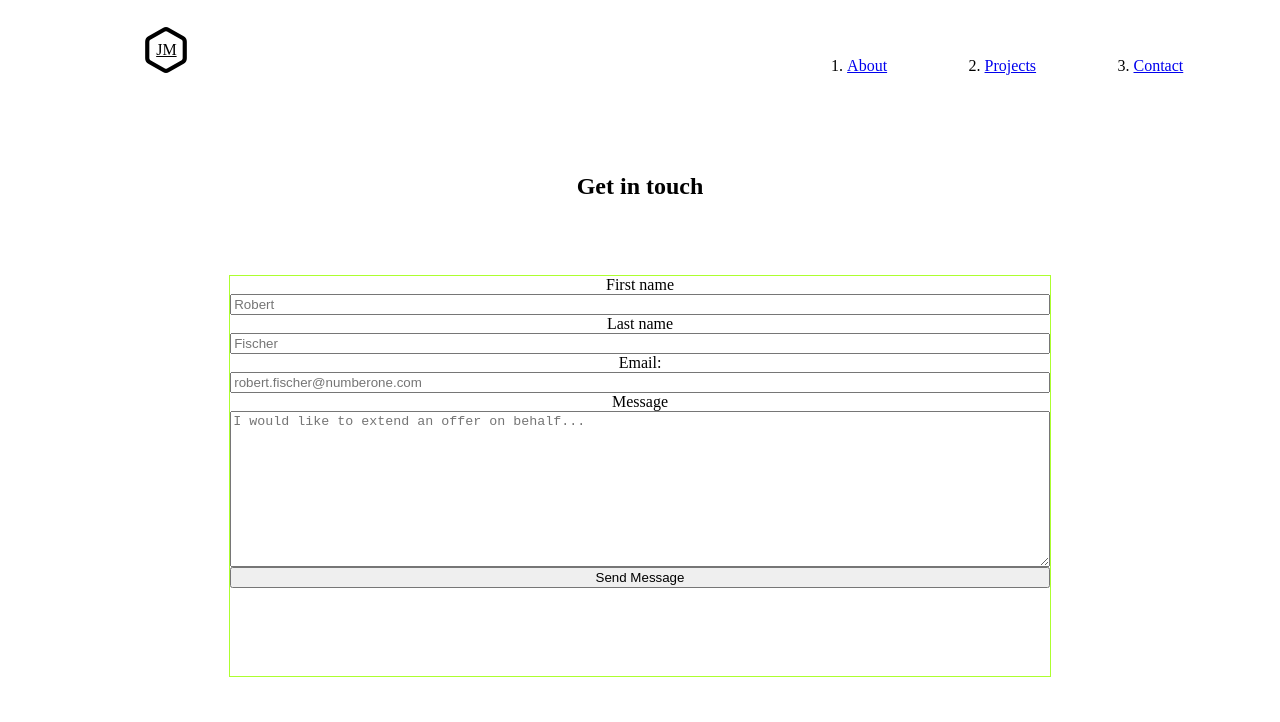
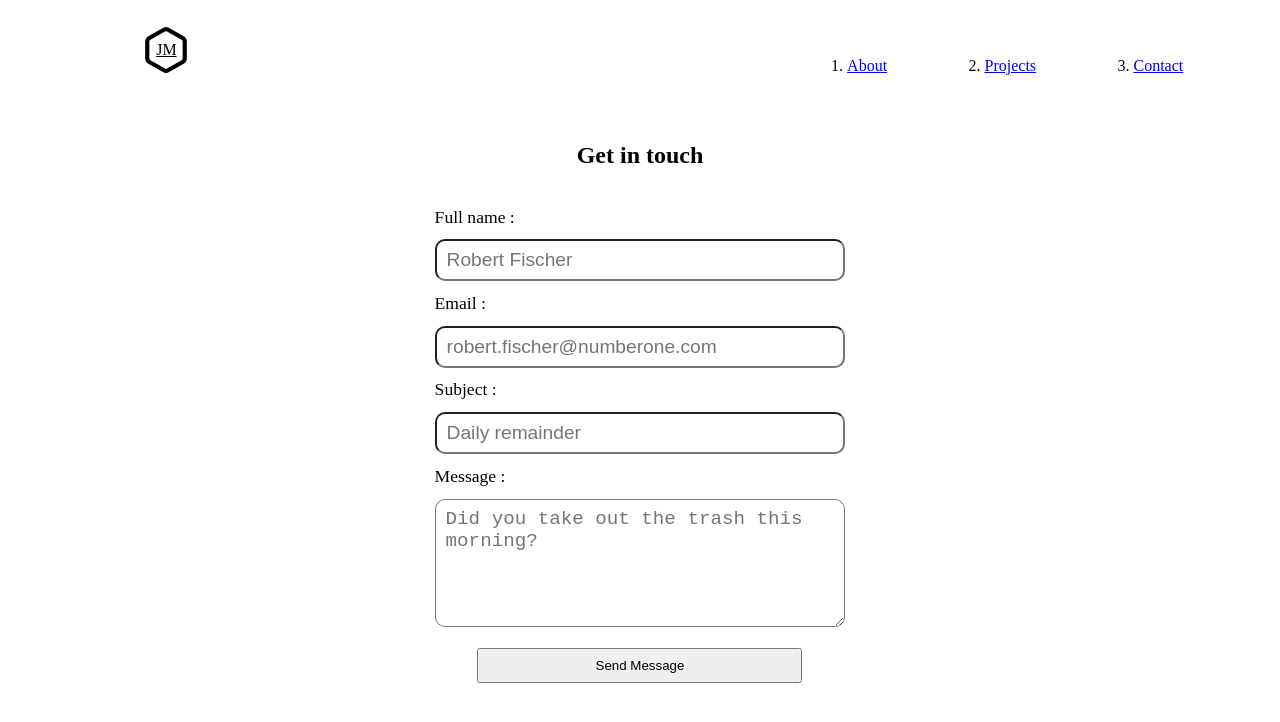
Before and after one commit to Josep2410/portfolio, a React (Vite) app: page /contact in a window 1280 px wide. Shown: the top 722 px of the page. Built offline with nearby package versions, Linux system fonts and the light colour scheme; the HTML template or start-up script is replaced by a standard one.

Commit message:
Contact page completed

```diff
--- a/src/routes/Contact.jsx
+++ b/src/routes/Contact.jsx
@@ -1,22 +1,71 @@
-import React from 'react'
-import { Form } from 'react-router-dom'
+import React , {useState } from 'react'
 import "../styles/Contact.css"
+import emailjs from 'emailjs-com'
 
 export default function Contact() {
+
+  const [formData , setFormData] = useState({from_FullName : "" , reply_to_email : "" , subject : "", message : ""})
+
+  const handleChange = (e) => {
+    const {name , value} = e.target
+    setFormData(prev => ({...prev , [name] : value}))
+  }
+
+  const handleSubmit = async (e) => {
+    e.preventDefault();
+    setFormData({from_FullName : "" , reply_to_email : "" , subject : "", message : ""})
+    try{
+      const response = emailjs.sendForm( "service_5g74ohl", "portfolio_form" , e.target , "C865dYJwizaxcQPPT")
+      console.log('Email sent successfully')
+    }catch(err){
+      console.log(err)
+    }
+
+  }
+
+
   return (
     <section className='form-section'>
-      <h1>Get in touch </h1>
-      <Form className='contact-form'>
-        <label htmlFor="firstName">First name</label>
-        <input type="text" id='firstName' placeholder='Robert'/>
-        <label htmlFor="lastName">Last name</label>
-        <input type="text" id='lastName' placeholder='Fischer'/>
-        <label htmlFor="email">Email:</label>
-        <input type="email" placeholder='robert.fischer@numberone.com'/>
-        <label htmlFor="message">Message</label>
-        <textarea name="message" id="message" cols="30" rows="10" placeholder='I would like to extend an offer on behalf...'></textarea>
+      <h1 className='getInTouch'>Get in touch </h1>
+      <form className='contact-form' onSubmit={handleSubmit}>
+        <label htmlFor="fullName">Full name :</label>
+        <input
+          type="text"
+          id='fullName'
+          name="from_FullName"
+          placeholder='Robert Fischer'
+          onChange={handleChange}
+          value={formData.from_FullName}
+        />
+        <label htmlFor="email"> Email :</label>
+        <input
+          type="email"
+          id="email"
+          name="reply_to_email"
+          placeholder='robert.fischer@numberone.com'
+          onChange={handleChange}
+          value={formData.reply_to_email}
+          />
+        <label htmlFor="subject">Subject : </label>
+        <input
+          type="text"
+          id='subject'
+          placeholder='Daily remainder'
+          name="subject"
+          onChange={handleChange}
+          value={formData.subject}
+        />
+        <label htmlFor="message">Message :  </label>
+        <textarea
+          name="message"
+          id="message"
+          onChange={handleChange}
+          cols="30" rows="5"
+          placeholder='Did you take out the trash this morning?'
+          value={formData.message}
+          ></textarea>
         <button className="submitBtn">Send Message</button>
-      </Form>
+      </form>
     </section>
 
   )
--- a/src/styles/Contact.css
+++ b/src/styles/Contact.css
@@ -1,19 +1,48 @@
 .form-section{
   min-height: 100%;
+  min-width: 350px;
+  width: 50%;
+  margin : 0 auto;
   text-align: center;
   display : flex;
   flex-direction: column;
-  justify-content: space-evenly;
+  position: relative;
+  justify-content: center;
+
+}
+
+.getInTouch{
+  position : absolute;
+  top : 25px;
+  left : 0;
+  right : 0;
 }
 .contact-form{
-  text-align: center;
+  text-align: left;
+  min-height: 500px;
   display : flex;
   flex-direction: column;
-  border : 1px solid greenyellow;
-  min-height: 400px;
-  margin-bottom : 60px;
+  justify-content: space-evenly;
+  position: relative;
+
+}
+
+input , textarea{
+  padding : 8px 10px;
+  border-radius: 10px;
+  font-size: 1.2rem;
+  background-color: rgb(255, 255, 255);
 }
 
 label{
-  color : var(--h2)
+  color : var(--h2);
+  font-size: 1.1rem;
 }
+
+.submitBtn{
+  margin-top : 10px;
+  min-width: 325px;
+  width: 75%;
+  padding : 8px;
+  margin : 10px auto 0;
+}
```
